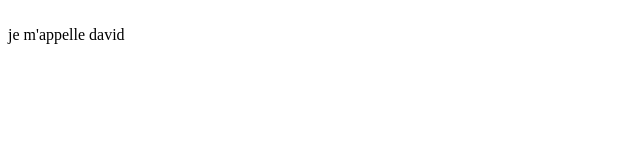
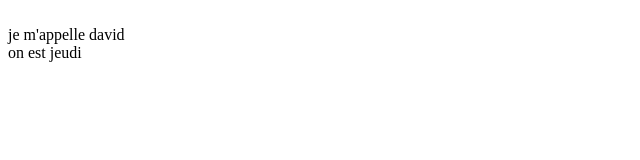
Before and after one commit to dj-shark31/tuto, a plain HTML site: page index.html in a window 1280 px wide. Shown: the full height of the page, 0-640 px from the left. Drawn offline with Linux system fonts and the light colour scheme.

Commit message:
Update index.html

```diff
--- a/index.html
+++ b/index.html
@@ -1,4 +1,6 @@
 <html>
 <br>
 je m'appelle david
+<br>
+on est jeudi
 <html/>
```
